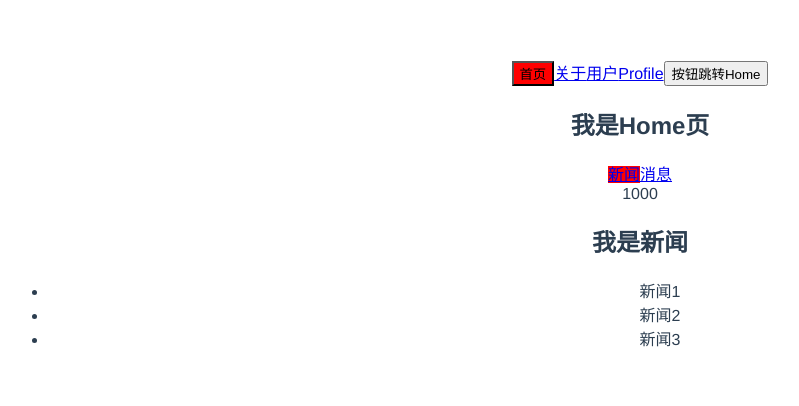
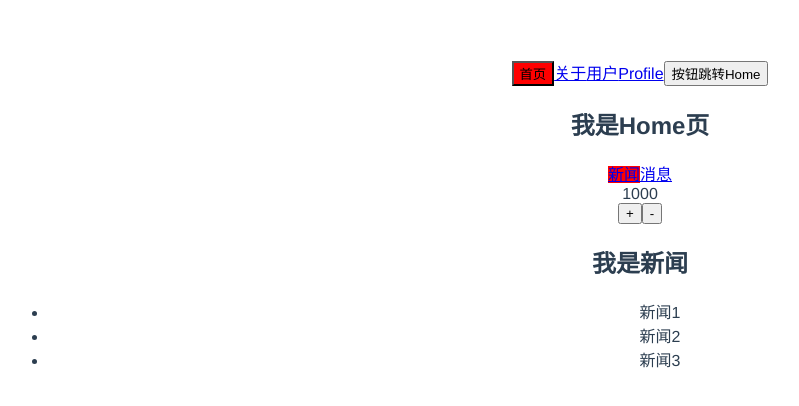
Before and after one commit to zhoupeng20188/vueCliTest, a Vue app in the folder vuecli2test/: page /home/news in a window 1280 px wide. Shown: the top 406 px of the page, without its empty margins (0-799 px from the left). Built offline with nearby package versions, Linux system fonts and the light colour scheme.

Commit message:
vuex用mutations更新状态

```diff
--- a/vuecli2test/src/components/Home.vue
+++ b/vuecli2test/src/components/Home.vue
@@ -5,6 +5,8 @@
       <router-link to='/home/news'>新闻</router-link>
       <router-link to='/home/message'>消息</router-link>
       <div> {{$store.state.count}}</div>
+      <button @click="plus">+</button>
+      <button @click="sub">-</button>
       <router-view></router-view>
   </div>
 </template>
@@ -40,7 +42,14 @@ export default {
 
 //   mounted: {},
 
-  methods: {}
+  methods: {
+    plus(){
+      this.$store.commit("updateCount",this.$store.state.count+1)
+    },
+    sub(){
+      this.$store.commit("updateCount",this.$store.state.count-1)
+    }
+  }
 }
 
 </script>
--- a/vuecli2test/src/store/index.js
+++ b/vuecli2test/src/store/index.js
@@ -9,7 +9,9 @@ const store = new Vuex.Store({
         count:1000
     },
     mutations:{
-
+        updateCount(state,count){
+            state.count = count
+        }
     },
     actions:{
 
```
